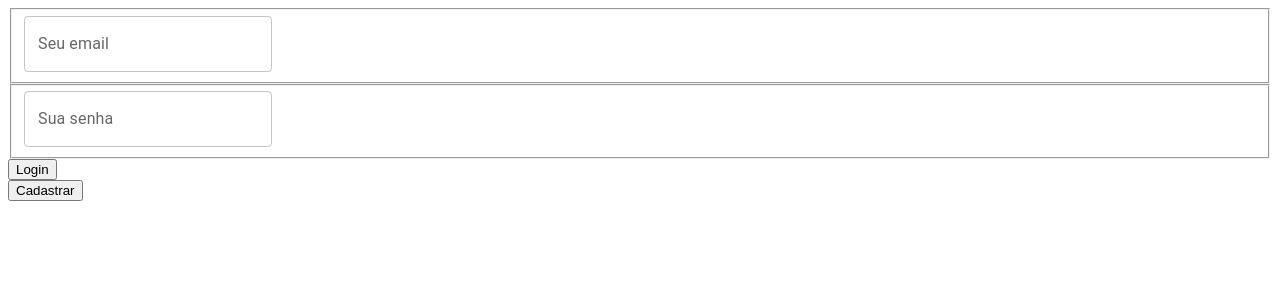
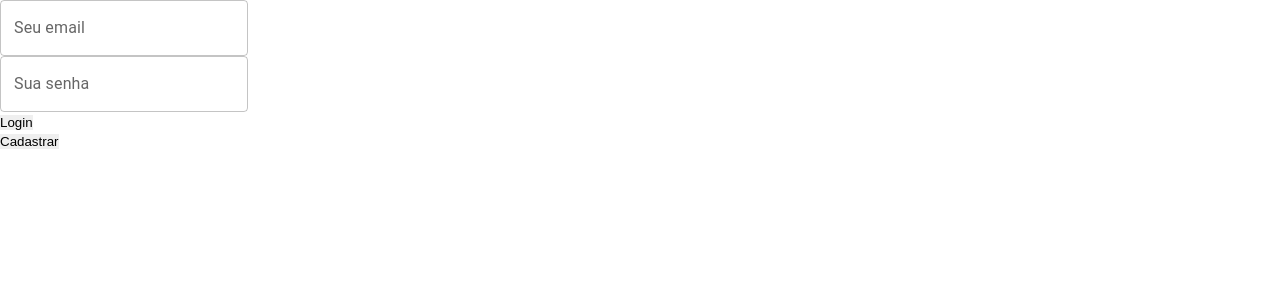
Before and after one commit to Grupo-7-Turma-15/My-Shelf_Projeto-Front-End, a React (Vite) app in the folder projeto-final/: page / in a window 1280 px wide. Shown: the top 300 px of the page. Built offline with nearby package versions, Linux system fonts and the light colour scheme.

Commit message:
feat: styled global

```diff
--- a/projeto-final/index.html
+++ b/projeto-final/index.html
@@ -5,6 +5,14 @@
     <meta name="referrer" content="no-referrer" />
     <link rel="icon" type="image/svg+xml" href="/vite.svg" />
     <meta name="viewport" content="width=device-width, initial-scale=1.0" />
+
+    <link rel="preconnect" href="https://fonts.googleapis.com" />
+    <link rel="preconnect" href="https://fonts.gstatic.com" crossorigin />
+    <link
+      href="https://fonts.googleapis.com/css2?family=Montserrat:ital,wght@0,400;0,500;0,600;0,700;0,800;0,900;1,400;1,500;1,600;1,700;1,800;1,900&display=swap"
+      rel="stylesheet"
+    />
+
     <title>Vite + React + TS</title>
   </head>
   <body>
--- a/projeto-final/src/App.tsx
+++ b/projeto-final/src/App.tsx
@@ -6,7 +6,7 @@ import Router from "./Routes/AppRoutes";
 function App() {
   return (
     <>
-      {/* <GlobalStyles/> */}
+      <GlobalStyles />
       <Router />
       <ToastContainer
         position="top-right"
--- a/projeto-final/src/GlobalStyles/globalStyles.ts
+++ b/projeto-final/src/GlobalStyles/globalStyles.ts
@@ -10,6 +10,10 @@ export const GlobalStyles = createGlobalStyle`
     text-decoration: none;
   }
 
+  body {
+    font-family: 'Montserrat', sans-serif;
+  }
+
   button{
     cursor: pointer;
   }
@@ -18,4 +22,20 @@ export const GlobalStyles = createGlobalStyle`
     display: unset;
     position: unset;
   }
+
+  :root {
+    --color-green-00: #52FF00;
+    --color-blue-00: #4A83F6;
+    --color-grey-00: #FFFFFF;
+    --color-grey-01: #868E96;
+    --color-grey-3: #212529;
+    --color-grey-4: #1D1D2A;
+
+    --font-nav:24px;
+    --font-title:20px;
+    --font-sub-title:18px;
+    --font-button:20px;
+    --font-label:13px;
+    --font-text-default:16px;
+  }
 `;
--- a/projeto-final/src/pages/HomePage/index.tsx
+++ b/projeto-final/src/pages/HomePage/index.tsx
@@ -3,6 +3,7 @@ import { SubmitHandler, useForm } from "react-hook-form";
 import Input from "../../components/InputDefault";
 import { UserContext } from "../../providers/UserContext";
 import { IFormLogin } from "../../providers/UserContext/@types";
+import { styledHomePage } from "./style";
 
 export default function HomePage() {
   const { goToRegister, userLogin } = useContext(UserContext);
@@ -18,7 +19,7 @@ export default function HomePage() {
   };
 
   return (
-    <div>
+    <styledHomePage>
       <form onSubmit={handleSubmit(submit)}>
         <Input
           label="Seu email"
@@ -35,6 +36,6 @@ export default function HomePage() {
         <button type="submit">Login</button>
       </form>
       <button onClick={() => goToRegister()}>Cadastrar</button>
-    </div>
+    </styledHomePage>
   );
 }
--- /dev/null
+++ b/projeto-final/src/pages/HomePage/style.ts
@@ -0,0 +1,5 @@
+import styled from "styled-components";
+
+export const styledHomePage = styled.div`
+  display: flex;
+`;
```
